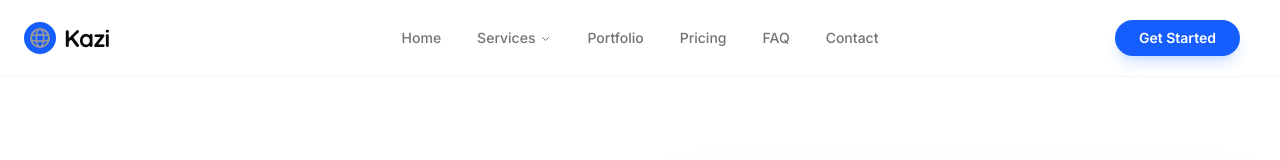
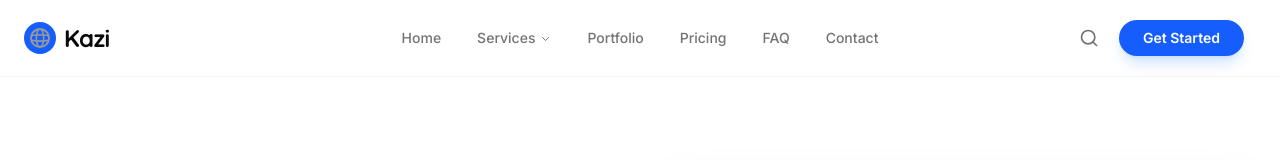
Before and after one commit to Atwoto/kazi_web, a Next.js app: page / in a window 1280 px wide. Shown: the top 160 px of the page. Built offline with nearby package versions, Linux system fonts and the light colour scheme.

Commit message:
first commit

```diff
--- a/components/layout/Navbar.tsx
+++ b/components/layout/Navbar.tsx
@@ -4,8 +4,9 @@ import { useState, useEffect } from "react";
 import Link from "next/link";
 import Image from "next/image";
 import { Button } from "@/components/ui/button";
-import { Menu, X, ChevronDown } from "lucide-react";
+import { Menu, X, ChevronDown, Search } from "lucide-react";
 import { cn } from "@/lib/utils";
+import SearchModal from "@/components/common/SearchModal";
 import {
   NavigationMenu,
   NavigationMenuContent,
@@ -28,6 +29,7 @@ const servicesList = [
 export default function Navbar() {
   const [isMobileMenuOpen, setIsMobileMenuOpen] = useState(false);
   const [scrolled, setScrolled] = useState(false);
+  const [isSearchOpen, setIsSearchOpen] = useState(false);
 
   useEffect(() => {
     const handleScroll = () => {
@@ -112,7 +114,16 @@ export default function Navbar() {
         </div>
 
         {/* Action Buttons */}
-        <div className="flex items-center space-x-4 ml-auto">
+        <div className="flex items-center space-x-3 ml-auto">
+          {/* Search Button */}
+          <button
+            onClick={() => setIsSearchOpen(true)}
+            className="p-2 text-muted-foreground hover:text-foreground hover:bg-accent rounded-full transition-colors"
+            aria-label="Search"
+          >
+            <Search className="h-5 w-5" />
+          </button>
+
           <Button asChild className="rounded-full px-6 bg-blue-600 hover:bg-blue-700 text-white font-semibold text-sm shadow-lg shadow-blue-500/20">
             <Link href="/contact">Get Started</Link>
           </Button>
@@ -127,6 +138,16 @@ export default function Navbar() {
       {/* Mobile Menu Overlay */}
       {isMobileMenuOpen && (
         <div className="fixed inset-0 top-0 bg-background z-40 flex flex-col p-6 pt-28 space-y-6 lg:hidden overflow-y-auto h-screen animate-in slide-in-from-top-10 duration-200">
+          <button
+            onClick={() => {
+              setIsSearchOpen(true);
+              setIsMobileMenuOpen(false);
+            }}
+            className="flex items-center gap-3 text-xl font-semibold text-foreground border-b border-border pb-2 hover:text-primary transition-colors"
+          >
+            <Search className="h-5 w-5" />
+            Search
+          </button>
           <Link href="/" className="text-xl font-semibold text-foreground border-b border-border pb-2" onClick={toggleMobileMenu}>
             Home
           </Link>
@@ -155,6 +176,9 @@ export default function Navbar() {
           </Button>
         </div>
       )}
+
+      {/* Search Modal */}
+      <SearchModal isOpen={isSearchOpen} onClose={() => setIsSearchOpen(false)} />
     </nav>
   );
 }
```
Also changed, not shown: public/whatsapp-icon.svg.
